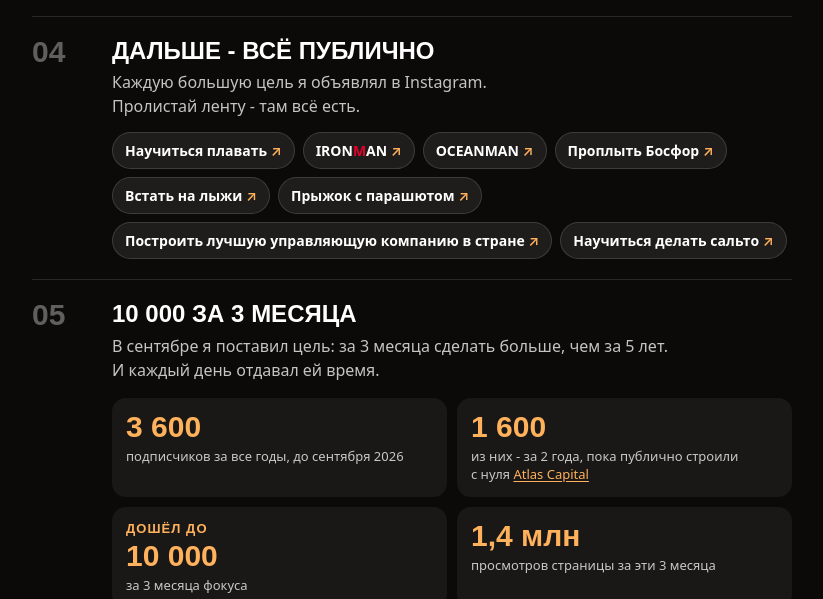
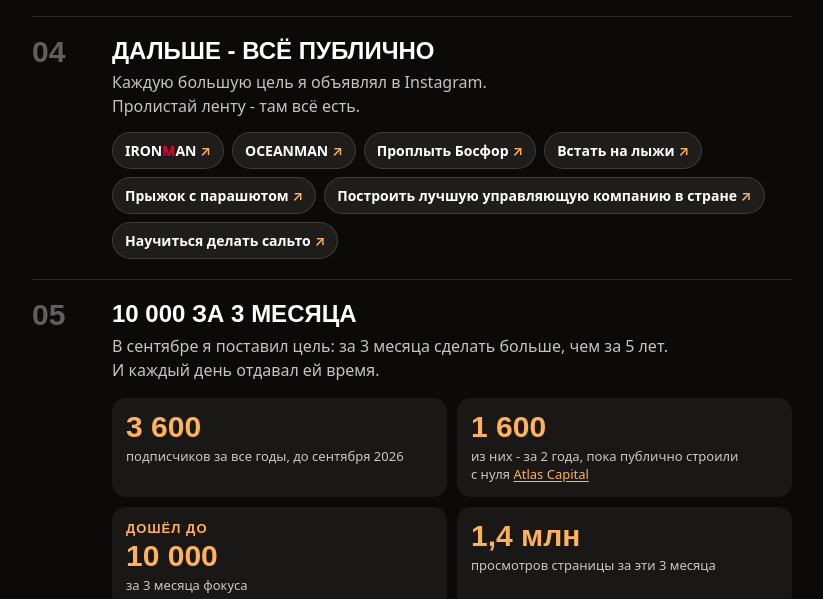
Before and after one commit to antonnikovigor-bit/instagram, a plain HTML site: page index.html in a window 1280 px wide. Shown: the part 1520-2119 px from the top of the page, without its empty margins (108-931 px from the left). Drawn offline with Linux system fonts and the light colour scheme; no server answers.

Commit message:
Шаг 04: ссылка OCEANMAN на декларацию (#10)
* Шаг 04: OCEANMAN ведёт на пост-декларацию

Co-Authored-By: Claude Opus 5.5 <noreply@anthropic.com>
Claude-Session: https://claude.ai/code/session_01RLkDQhd6L1Atwdix7iD9ua

* Шаг 04: убрать «Научиться плавать»

Co-Authored-By: Claude Opus 5.5 <noreply@anthropic.com>
Claude-Session: https://claude.ai/code/session_01RLkDQhd6L1Atwdix7iD9ua

---------

Co-authored-by: Claude <noreply@anthropic.com>

```diff
--- a/index.html
+++ b/index.html
@@ -654,7 +654,7 @@ details.all section { padding-top: 48px; }
           </div></div></li>
         <li><span class="st-n">03</span><div><b>Что я&nbsp;понял</b><p>Публичное слово и&nbsp;люди рядом помогают идти к&nbsp;цели быстрее, веселее и&nbsp;надёжнее.<br>Сказал вслух&nbsp;- слиться сложнее.</p></div></li>
         <li><span class="st-n">04</span><div><b>Дальше&nbsp;- всё публично</b><p>Каждую большую цель я&nbsp;объявлял в&nbsp;Instagram.<br>Пролистай ленту&nbsp;- там всё есть.</p>
-          <ul class="goals"><li><a href="https://www.instagram.com/p/CaiqQO6tzhN/" target="_blank" rel="noopener">Научиться плавать</a></li><li><a href="https://www.instagram.com/p/CjfpX_atD4K/" target="_blank" rel="noopener">IRON<span class="im">M</span>AN</a></li><li><a href="https://www.instagram.com/p/DUf-v2cje_o/" target="_blank" rel="noopener">OCEANMAN</a></li><li><a href="https://www.instagram.com/p/DcY30WYBLGk/" target="_blank" rel="noopener">Проплыть Босфор</a></li><li><a href="https://www.instagram.com/reel/CLJl7wmDzSl/" target="_blank" rel="noopener">Встать на&nbsp;лыжи</a></li><li><a href="https://www.instagram.com/reel/CsQCnROuv_j/" target="_blank" rel="noopener">Прыжок с&nbsp;парашютом</a></li><li><a href="https://www.instagram.com/p/DThI9vpApgD/" target="_blank" rel="noopener">Построить лучшую управляющую компанию в&nbsp;стране</a></li><li><a href="https://www.instagram.com/reel/Df12ViuNUaU/" target="_blank" rel="noopener">Научиться делать сальто</a></li></ul></div></li>
+          <ul class="goals"><li><a href="https://www.instagram.com/p/CjfpX_atD4K/" target="_blank" rel="noopener">IRON<span class="im">M</span>AN</a></li><li><a href="https://www.instagram.com/p/DTE4Sj4DZJY/" target="_blank" rel="noopener">OCEANMAN</a></li><li><a href="https://www.instagram.com/p/DcY30WYBLGk/" target="_blank" rel="noopener">Проплыть Босфор</a></li><li><a href="https://www.instagram.com/reel/CLJl7wmDzSl/" target="_blank" rel="noopener">Встать на&nbsp;лыжи</a></li><li><a href="https://www.instagram.com/reel/CsQCnROuv_j/" target="_blank" rel="noopener">Прыжок с&nbsp;парашютом</a></li><li><a href="https://www.instagram.com/p/DThI9vpApgD/" target="_blank" rel="noopener">Построить лучшую управляющую компанию в&nbsp;стране</a></li><li><a href="https://www.instagram.com/reel/Df12ViuNUaU/" target="_blank" rel="noopener">Научиться делать сальто</a></li></ul></div></li>
         <li><span class="st-n">05</span><div><b>10&nbsp;000&nbsp;за 3&nbsp;месяца</b><p>В&nbsp;сентябре я&nbsp;поставил цель: за&nbsp;3&nbsp;месяца сделать больше, чем за&nbsp;5&nbsp;лет.<br>И&nbsp;каждый день отдавал ей&nbsp;время.</p>
           <dl class="nums"><div><dt>3&nbsp;600</dt><dd>подписчиков за&nbsp;все годы, до&nbsp;сентября 2026</dd></div><div><dt>1&nbsp;600</dt><dd>из&nbsp;них&nbsp;- за&nbsp;2&nbsp;года, пока публично строили с&nbsp;нуля <a class="nums-a" href="https://www.instagram.com/atlas_capital.kz/" target="_blank" rel="noopener">Atlas Capital</a></dd></div><div><dt><small>Дошёл до</small>10&nbsp;000</dt><dd>за&nbsp;3&nbsp;месяца фокуса</dd></div><div><dt>1,4&nbsp;млн</dt><dd>просмотров страницы за&nbsp;эти 3&nbsp;месяца</dd></div></dl>
           <a class="stats-proof" href="img/stats-90-dney.jpg" target="_blank" rel="noopener"><img src="img/stats-90-dney.jpg" alt="Статистика Instagram за 90 дней: 1 429 043 просмотра, 10 622 подписчика, +6 901" loading="lazy" width="1320" height="831"><span>Статистика Instagram за&nbsp;90&nbsp;дней ↗</span></a></div></li>
```
